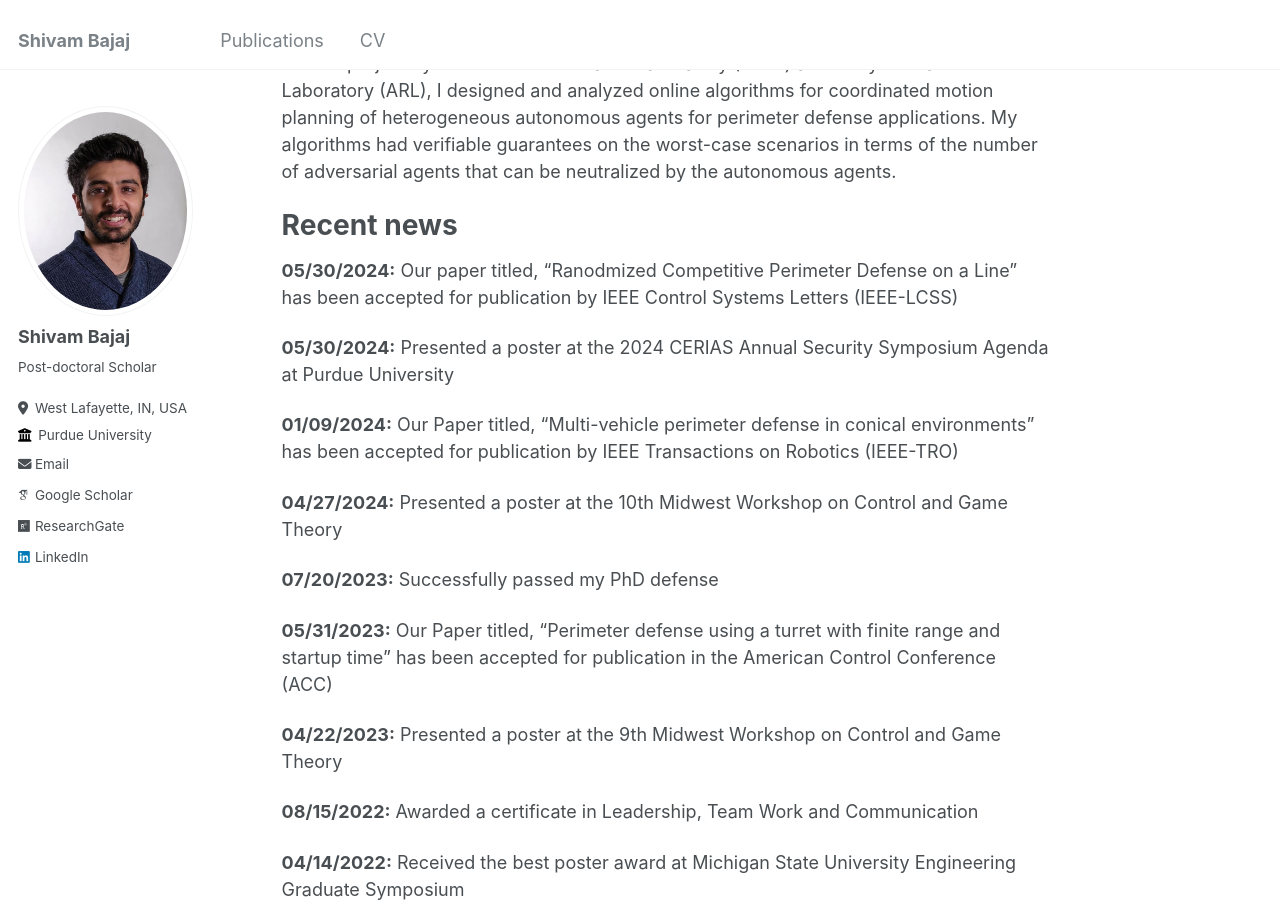
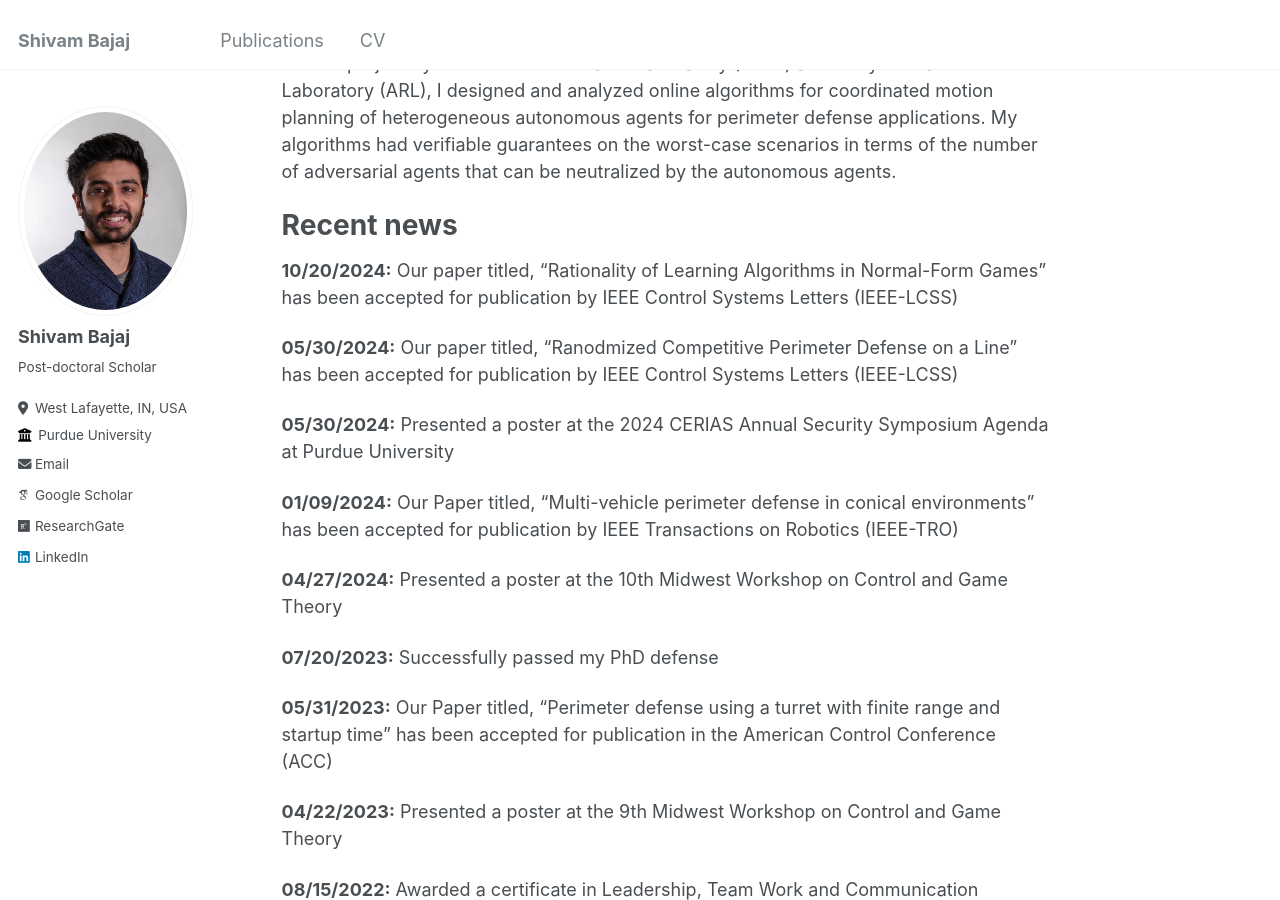
Before and after one commit to shivambajaj08/shivambajaj08.github.io, a Jekyll site: the page built from _pages/about.md, in a window 1280 px wide and 900 px high, scrolled down 309 px. Built offline with Jekyll 4.4.1, drawn with Linux system fonts in a browser that asks for light colours; some web fonts are replaced.

Commit message:
Update about.md

```diff
--- a/_pages/about.md
+++ b/_pages/about.md
@@ -14,6 +14,8 @@ I completed my PhD in Electrical and Computer Engineering at Michigan State Univ
 
 
 # Recent news
+
+__10/20/2024:__ Our paper titled, "Rationality of Learning Algorithms in Normal-Form Games" has been accepted for publication by IEEE Control Systems Letters (IEEE-LCSS)
 
 __05/30/2024:__ Our paper titled, "Ranodmized Competitive Perimeter Defense on a Line" has been accepted for publication by IEEE Control Systems Letters (IEEE-LCSS)
 
```
